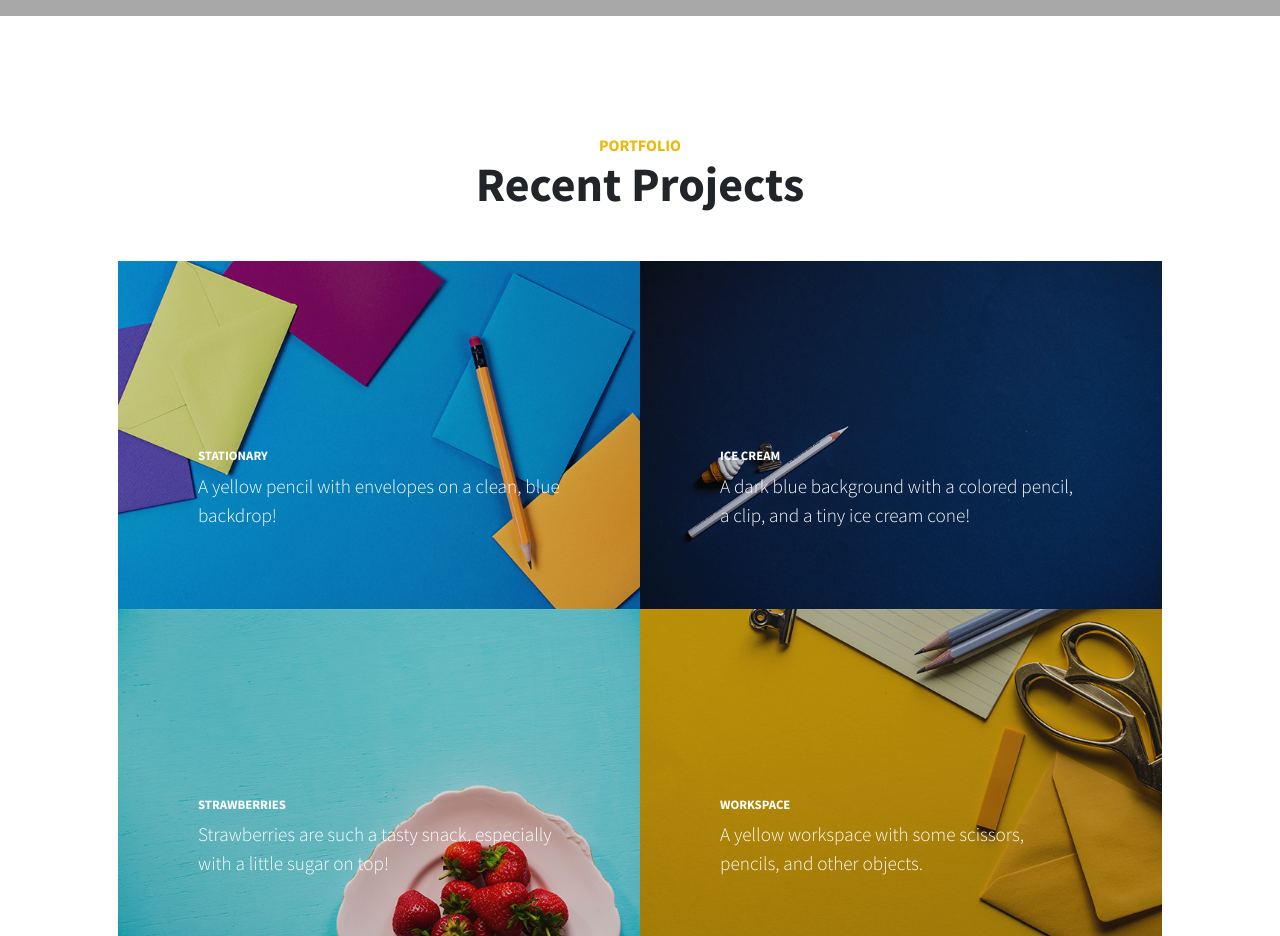
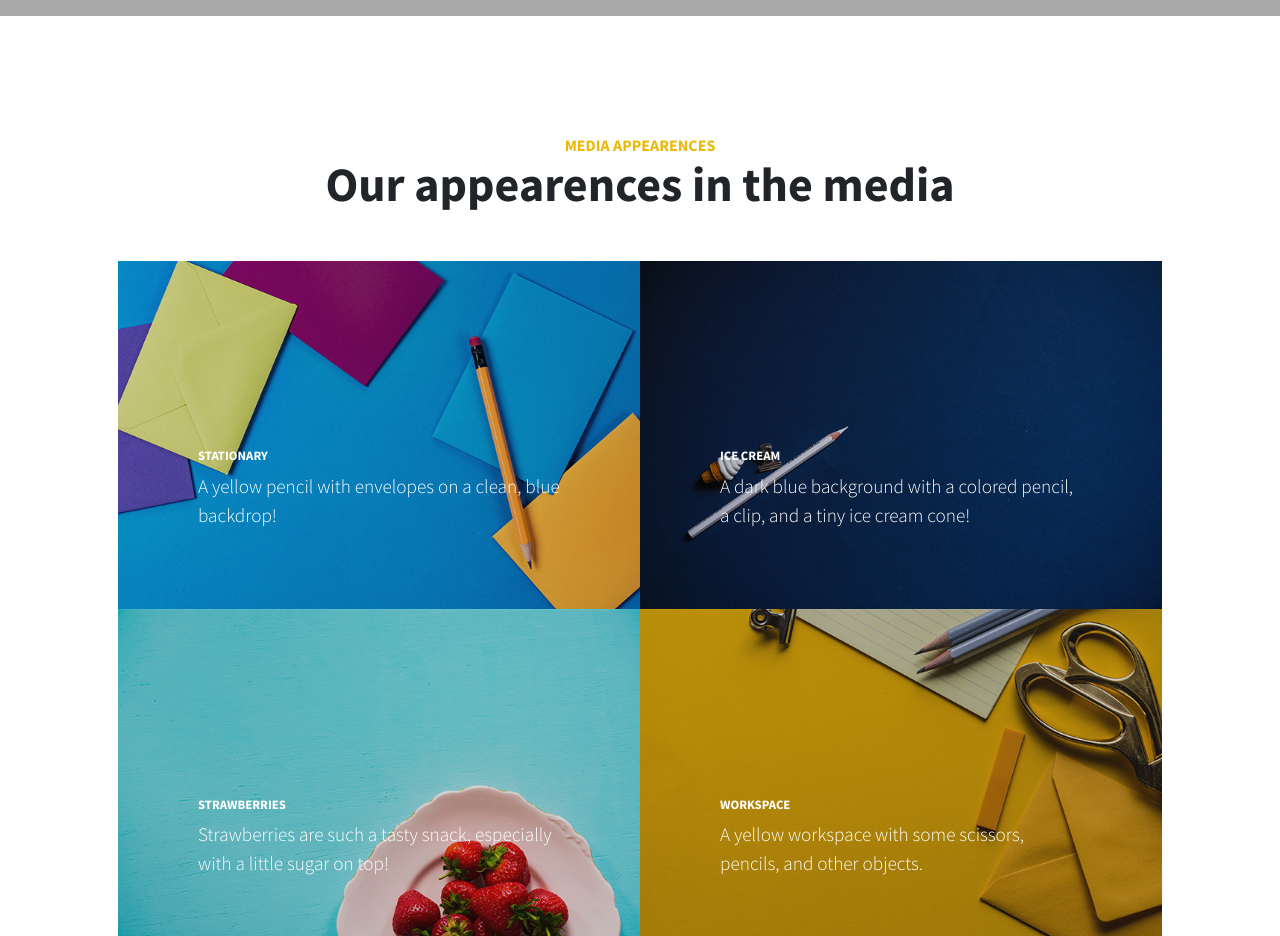
Before and after one commit to Mismiles/TDFC-London, a website: page dist/index.html in a window 1280 px wide. Shown: the part 2520-3456 px from the top of the page. Drawn offline with nearby package versions, Linux system fonts and the light colour scheme; grey boxes are pictures that could not be loaded.

Commit message:
Added media appearences section

```diff
--- a/dist/index.html
+++ b/dist/index.html
@@ -109,8 +109,8 @@
         <section class="content-section" id="portfolio">
             <div class="container px-4 px-lg-5">
                 <div class="content-section-heading text-center">
-                    <h3 class="text-secondary mb-0">Portfolio</h3>
-                    <h2 class="mb-5">Recent Projects</h2>
+                    <h3 class="text-secondary mb-0">Media Appearences</h3>
+                    <h2 class="mb-5">Our appearences in the media</h2>
                 </div>
                 <div class="row gx-0">
                     <div class="col-lg-6">
```
